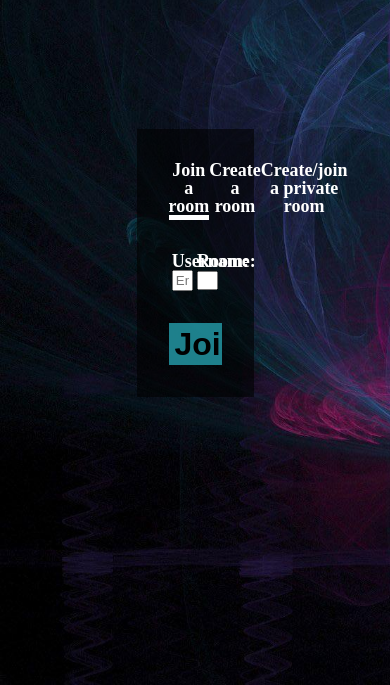
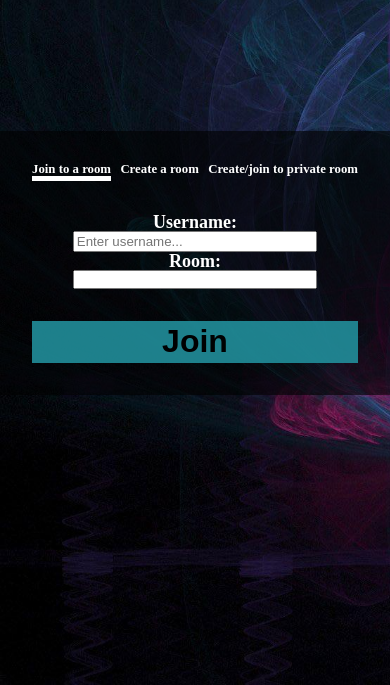
Before and after one commit to Zoli06/FriendFind, a website: page public/index.html in a window 390 px wide. Shown: the part 159-844 px from the top of the page. Drawn offline with nearby package versions, Linux system fonts and the light colour scheme; no server answers.

Commit message:
Added mobile view to main page

```diff
--- a/public/css/styles.css
+++ b/public/css/styles.css
@@ -24,7 +24,6 @@
 .index-body {
   background-image: url(../img/lsPiBU4.jpg);
   background-size: cover;
-  text-align: center;
   height: 100vh;
   width: 100vw;
 }
@@ -40,7 +39,6 @@
   background-color: rgba(0, 0, 0, 0.6);
   padding: 2rem;
   width: 30vw;
-  text-align: center;
 }
 
 input {
@@ -68,19 +66,97 @@ label {
   font-weight: bold;
 }
 
+.form-fields {
+  display: grid;
+  grid-template-columns: repeat(2, 1fr);
+}
+
 .method-select {
   display: flex;
   justify-content: space-between;
   margin-bottom: 1rem;
 }
 
-.form-labels, .form-inputs {
-  display: inline;
+@media screen and (max-width: 1680px) {
+  .box {
+    width: 40%;
+  }
 }
 
-.form-labels *, .form-inputs * {
-  display: inline-block;
-  width: 40%;
+@media screen and (max-width: 1280px) {
+  .box {
+    width: 50%;
+  }
+}
+
+@media screen and (max-width: 1020px) {
+  .box {
+    width: 60%;
+  }
+}
+
+@media screen and (max-width: 850px) {
+  .box {
+    width: 70%;
+  }
+}
+
+@media screen and (max-width: 768px) {
+  .box {
+    width: 100%;
+  }
+}
+
+@media screen and (max-width: 520px) {
+  .box {
+    width: 100%;
+  }
+
+  .method-select label {
+    font-size: .9rem;
+  }
+
+  .form-fields {
+    grid-template-columns: 1fr;
+  }
+}
+
+@media screen and (max-width: 420px) {
+  .method-select label {
+    font-size: .8rem;
+  }
+}
+
+@media screen and (max-width: 380px) {
+  .method-select label {
+    font-size: .7rem;
+  }
+}
+
+@media screen and (max-width: 350px) {
+  .method-select label {
+    font-size: .6rem;
+  }
+}
+
+@media screen and (max-width: 300px) {
+  .method-select label {
+    font-size: .45rem;
+  }
+}
+
+.room-div input, .room-div select, .username-div input {
+  width: 75%;
+  display: block;
+  flex: 1;
+}
+
+.room-div, .username-div {
+  width: 100%;
+  display: flex;
+  align-items: center;
+  justify-content: center;
+  flex-direction: column;
 }
 
 .submit {
--- a/public/index.html
+++ b/public/index.html
@@ -26,24 +26,24 @@
       <div class="method-select">
         <input type="radio" name="method" value="join" id="join" required="required" checked="checked"
           autocomplete="off" onchange="radioChange(true, false)" />
-        <label for="join">Join a room</label>
+        <label for="join">Join to a room</label>
         <input type="radio" name="method" value="create" id="create" autocomplete="off"
           onchange="radioChange(false, false)" />
         <label for="create">Create a room</label>
         <input type="radio" name="method" value="createjoin-priv" id="createjoin-priv" autocomplete="off"
           onchange="radioChange(false, true)" />
-        <label for="createjoin-priv">Create/join a private room</label>
+        <label for="createjoin-priv">Create/join to private room</label>
       </div>
 
       <br />
 
       <div class="form-fields">
-        <div class="form-labels">
+        <div class="username-div">
           <label class="form-inputs-labels">Username:</label>
+          <input type="text" name="username" placeholder="Enter username..." required="required" />
+        </div>
+        <div class="room-div">
           <label class="form-inputs-labels">Room:</label>
-        </div>
-        <div class="form-inputs">
-          <input type="text" name="username" placeholder="Enter username..." required="required" />
           <select name="room" id="room-list" required="required">
             <option selected="selected" disabled="disabled" label="default"></option>
           </select>
@@ -51,8 +51,8 @@
           <input type="text" name="room" placeholder="Enter room name..." id="createjoin-priv-room" />
         </div>
       </div>
-
       <input type="submit" class="submit" value="Join" />
+    </div>
     </div>
   </form>
 </body>
```
